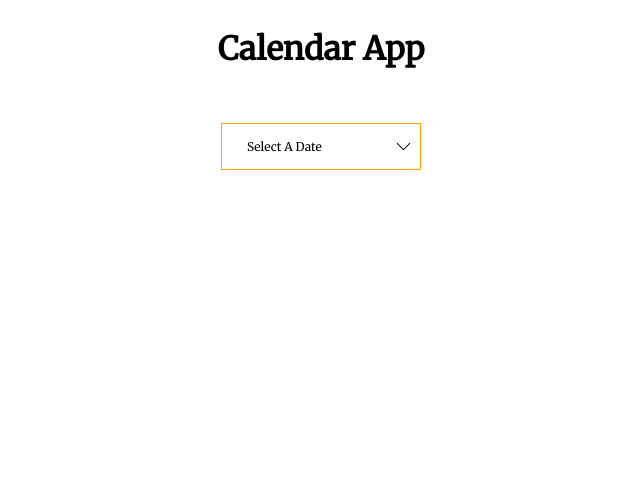
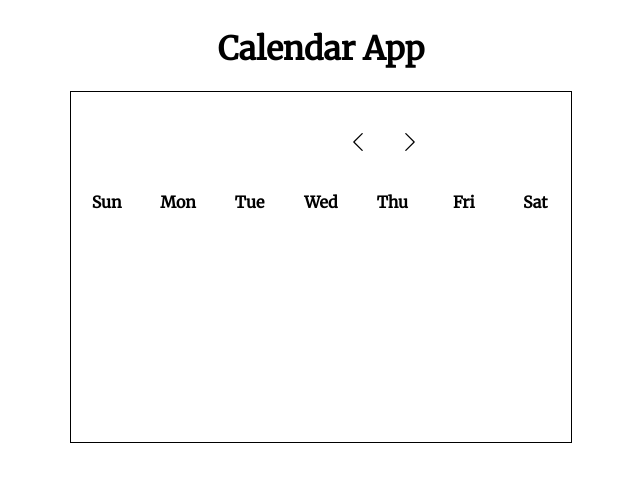
Before and after one commit to LogicUI/Calendar, a React (Create React App) app: page / in a window 1280 px wide. Shown: the top 482 px of the page, without its empty margins (319-959 px from the left). Built offline with nearby package versions, Linux system fonts and the light colour scheme.

Commit message:
refactor calendar functions to its own component to make calendar component reusable

```diff
--- a/src/App/App.css
+++ b/src/App/App.css
@@ -6,18 +6,3 @@
   font-family: 'Merriweather', serif;
   height: 100vh;
 }
-
-.app__dateSelector {
-  margin: 2rem;
-  border: 1px solid orange;
-  padding: 0.5rem;
-  width: 200px;
-  font-size: 12px;
-  background-image: url('../Svg/down-arrow.svg');
-  background-repeat: no-repeat;
-  background-position: 95% 50%;
-  background-position: 95% 50%;
-  background-size: 15px 15px;
-  box-sizing: border-box;
-  padding: 15px 25px;
-}
--- a/src/App/App.jsx
+++ b/src/App/App.jsx
@@ -1,91 +1,12 @@
-import React,{useState, useEffect} from 'react'
+import React from 'react'
 import "./App.css";
-import moment from "moment";
-import CalendarMain from "../Calendar/CalendarMain/CalendarMain";
-
-
+import Calendar from "../Calendar/CalendarMain/CalendarMain";
 
 const App = () => {
-    const [toggle, toggleHidden] = useState(false);
-
-    const [date, setDate] = useState({
-        currentDate: moment(),
-        month: moment().format("MMMM"),
-        year: moment().format("YYYY"),
-        firstDay: parseInt(moment()
-        .startOf("month")
-        .format("d")),
-        daysInMonth: moment().daysInMonth(),
-        labelDate:""
-    });
-
-
-    useEffect(() => {
-        document.addEventListener("mousedown" , (event) => {
-            if(event.target.className === "app"){
-                toggleHidden(false)
-            }
-        })
-    })
-
-    const increaseMonth = () => {
-        const temp = date.currentDate;
-        temp.add("1","M");
-        setDate(prev => {
-            return {
-                ...prev,
-                currentDate:temp,
-                month: temp.format("MMMM"),
-                year: temp.format("YYYY"),
-                firstDay:parseInt(temp.startOf("month").format("d")),
-                daysInMonth:temp.daysInMonth()
-            }
-        })
-    }
-
-
-    const decreaseMonth = () => {
-        let temp = date.currentDate;
-        temp.subtract("1", "M");
-        setDate(prev => {
-            return {
-                ...prev,
-                currentDate:temp,
-                month: temp.format("MMMM"),
-                year: temp.format("YYYY"),
-                firstDay: parseInt(temp.startOf("month").format("d")),
-                daysInMonth: temp.daysInMonth()
-            }
-        })
-    }
-
-    const changeLabelDate = (day) => {
-        const selectedDate = moment(new Date(`${day}/${date.month}/${date.year}`)).format("DD/MM/YYYY");
-        setDate(prev => {
-            return {
-                ...prev,
-                labelDate:selectedDate
-            }
-        })
-    }
-
-
-
-
     return (
         <div className="app" >
             <h1>Calendar App</h1>
-            <label onClick={() => toggleHidden(true)} className="app__dateSelector">
-            {date.labelDate ? date.labelDate : "Select A Date"}
-            </label>
-            {toggle && <CalendarMain month={date.month}
-                                     year={date.year}
-                                     increase={increaseMonth}
-                                     decrease={decreaseMonth}
-                                     firstDay={date.firstDay}
-                                     daysInMonth={date.daysInMonth}
-                                     change={changeLabelDate} />
-            }
+            <Calendar />
         </div>
     )
 }
```
